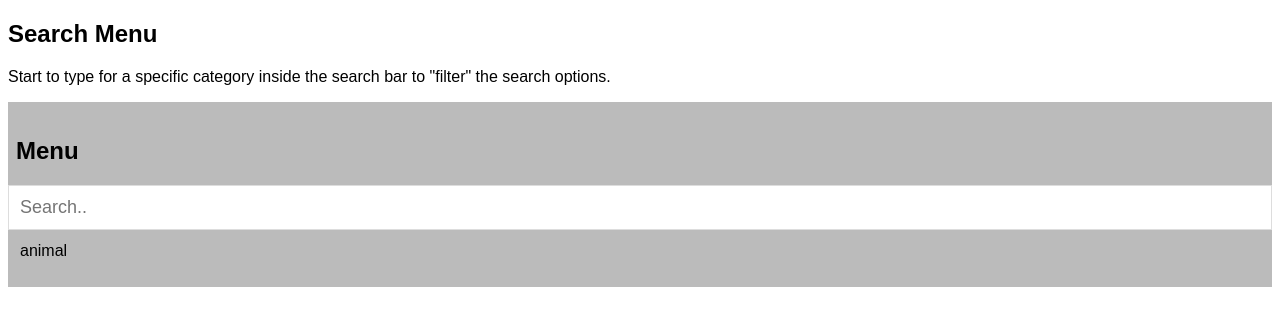
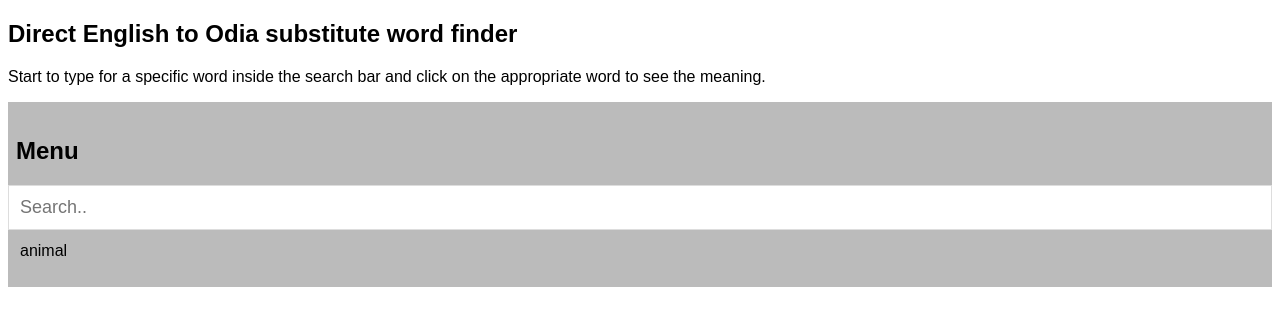
Before and after one commit to proneon267/deo, a Jekyll site: the page built from index.html, in a window 1280 px wide. Shown: the top 326 px of the page. Built offline with Jekyll 4.4.1, drawn with Linux system fonts in a browser that asks for light colours.

Commit message:
Update default.html

```diff
--- a/_layouts/default.html
+++ b/_layouts/default.html
@@ -20,6 +20,7 @@ body {
 .left {
   flex: 35%;
   padding: 15px 0;
+  background-color:#bbb;
 }
 
 .left h2 {
@@ -63,13 +64,13 @@ body {
 </head>
 <body>
 
-<h2>Search Menu</h2>
-<p>Start to type for a specific category inside the search bar to "filter" the search options.</p>
+<h2>Direct English to Odia substitute word finder</h2>
+<p>Start to type for a specific word inside the search bar and click on the appropriate word to see the meaning.</p>
 
 <div class="row">
-  <div class="left" style="background-color:#bbb;">
+  <div class="left">
     <h2>Menu</h2>
-    <input type="text" id="mySearch" onkeyup="find()" placeholder="Search.." title="Type in a category">
+    <input type="text" id="mySearch" onkeyup="find()" placeholder="Search.." title="Type in a word">
     <ul id="myMenu">
       {% for post in site.posts %}
 	    <li class="word"><a href="#" onclick="openWord(event, '{{ post.word }}')">{{ post.word }}</a></li>
```
